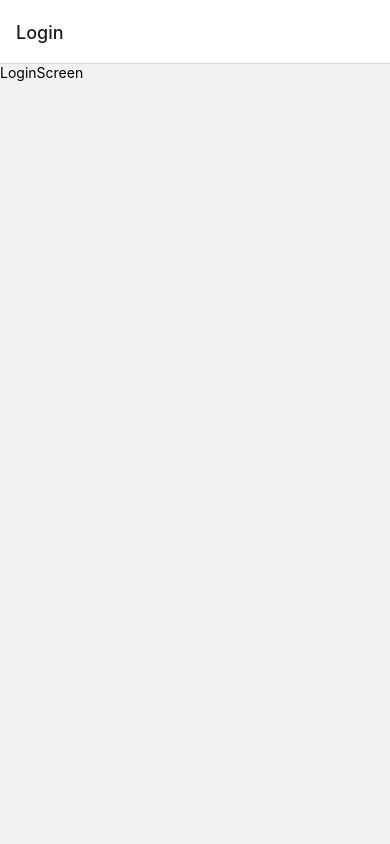
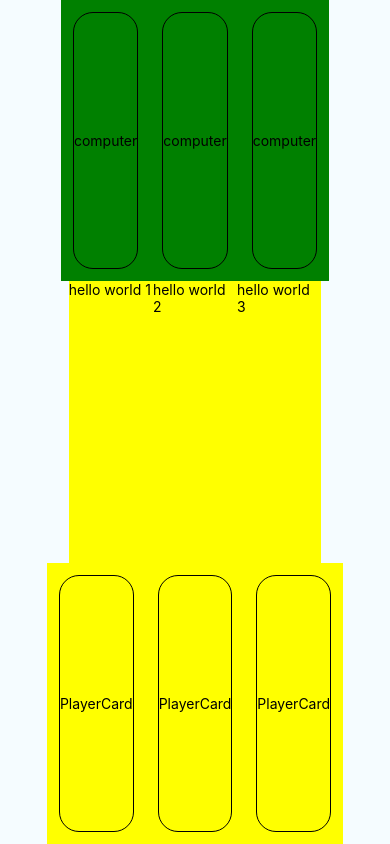
Before and after one commit to ahimsarijalu/BagerApp, a React Native app: screen /playScreen in a window 390 px wide. Before the commit this address had no page. Built offline with nearby package versions, Linux system fonts and the light colour scheme.

Commit message:
adding playing screen

```diff
--- a/App.tsx
+++ b/App.tsx
@@ -5,6 +5,7 @@ import React from "react";
 import { store } from "./src/redux/store";
 import SignupScreen from "@/screens/SignupScreen";
 import LoginScreen from "@/screens/LoginScreen";
+import PlayScreen from "@/screens/PlayScreen";
 
 const Stack = createNativeStackNavigator();
 
@@ -13,6 +14,11 @@ export default function App() {
     <Provider store={store}>
       <NavigationContainer>
         <Stack.Navigator initialRouteName="login">
+          <Stack.Screen
+            name="playScreen"
+            component={PlayScreen}
+            options={{ headerShown: false }}
+          />
           <Stack.Screen
             name="signup"
             component={SignupScreen}
--- /dev/null
+++ b/src/components/ComputerCard.tsx
@@ -0,0 +1,25 @@
+import { StyleSheet, Text, View } from "react-native";
+import React, { Component } from "react";
+
+export class ComputerCard extends Component {
+  render() {
+    return (
+      <View style={styles.card}>
+        <Text>computer</Text>
+      </View>
+    );
+  }
+}
+
+export default ComputerCard;
+
+const styles = StyleSheet.create({
+  card: {
+    margin: 12,
+    flex: 1,
+    justifyContent: "center",
+    alignItems: "center",
+    borderWidth: 1,
+    borderRadius: 20,
+  },
+});
--- /dev/null
+++ b/src/components/PlayerCard.tsx
@@ -0,0 +1,21 @@
+import { StyleSheet, Text, View } from "react-native";
+import React from "react";
+
+export default function PlayerCard() {
+  return (
+    <View style={styles.card}>
+      <Text>PlayerCard</Text>
+    </View>
+  );
+}
+
+const styles = StyleSheet.create({
+  card: {
+    margin: 12,
+    flex: 1,
+    justifyContent: "center",
+    alignItems: "center",
+    borderWidth: 1,
+    borderRadius: 20,
+  },
+});
--- /dev/null
+++ b/src/screens/PlayScreen.tsx
@@ -0,0 +1,59 @@
+import { StyleSheet, Text, View } from "react-native";
+import React from "react";
+import ComputerCard from "@/components/ComputerCard";
+import PlayerCard from "@/components/PlayerCard";
+
+const PlayScreen = () => {
+  return (
+    <View
+      style={{
+        flex: 1,
+        justifyContent: "center",
+        alignItems: "center",
+        backgroundColor: "#F5FCFF",
+      }}
+    >
+      <View style={{ flex: 1, backgroundColor: "green", flexDirection: "row" }}>
+        <View style={{ flex: 3 }}>
+          <ComputerCard />
+        </View>
+        <View style={{ flex: 3 }}>
+          <ComputerCard />
+        </View>
+        <View style={{ flex: 3 }}>
+          <ComputerCard />
+        </View>
+      </View>
+      <View
+        style={{ flex: 1, backgroundColor: "yellow", flexDirection: "row" }}
+      >
+        <View style={{ flex: 3 }}>
+          <Text>hello world 1</Text>
+        </View>
+        <View style={{ flex: 3 }}>
+          <Text>hello world 2</Text>
+        </View>
+        <View style={{ flex: 3 }}>
+          <Text>hello world 3</Text>
+        </View>
+      </View>
+      <View
+        style={{ flex: 1, backgroundColor: "yellow", flexDirection: "row" }}
+      >
+        <View style={{ flex: 3 }}>
+          <PlayerCard />
+        </View>
+        <View style={{ flex: 3 }}>
+          <PlayerCard />
+        </View>
+        <View style={{ flex: 3 }}>
+          <PlayerCard />
+        </View>
+      </View>
+    </View>
+  );
+};
+
+export default PlayScreen;
+
+const styles = StyleSheet.create({});
```
Also changed, not shown: src/components/Health.tsx (added), src/components/Streak.tsx (added), src/components/TotalPoints.tsx (added).
